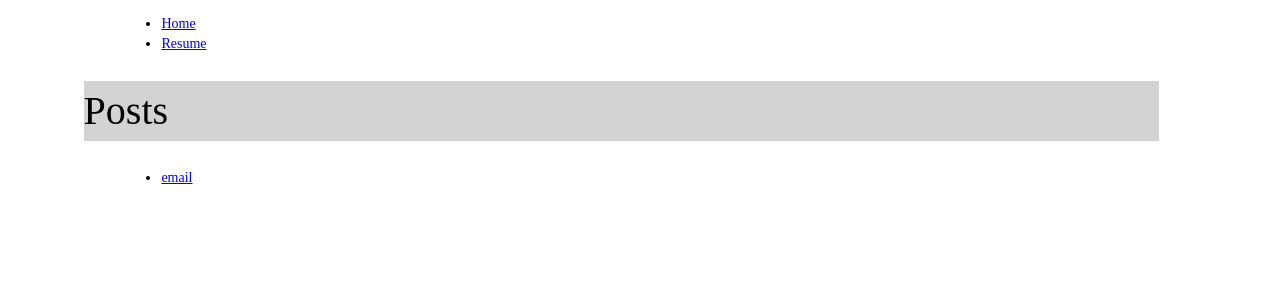
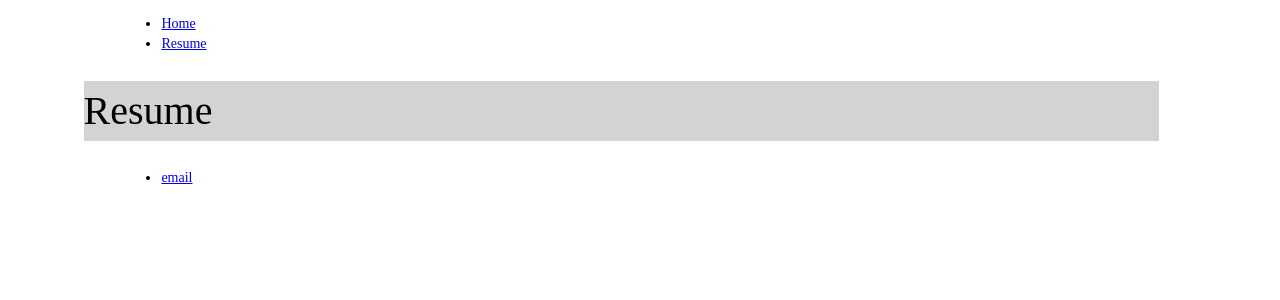
Before and after one commit to chris-milne/chris-milne.github.io, a Jekyll site: the page built from posts/index.html, in a window 1280 px wide. Shown: the top 300 px of the page. Built offline with Jekyll 4.4.1, drawn with Linux system fonts in a browser that asks for light colours.

Commit message:
Update index.html

```diff
--- a/posts/index.html
+++ b/posts/index.html
@@ -1,11 +1,11 @@
 ---
 layout: default
-title: Posts
+title: Resume
 ---
 	<h1>{{ page.title }}</h1>
-	<ul class="post">
+	<ul class="Resume">
 
 	  {% for post in site.post %}
-	    <li><span>{{ post.date | date_to_string }}</span> » <a href="{{ post.url }}" title="{{ post.title }}">{{ post.title }}</a></li>
+	    <li><span>{{ Resume.date | date_to_string }}</span> » <a href="{{ Resume.url }}" title="{{ Resume.title }}">{{ Resume.title }}</a></li>
 	  {% endfor %}
 	</ul>
```
